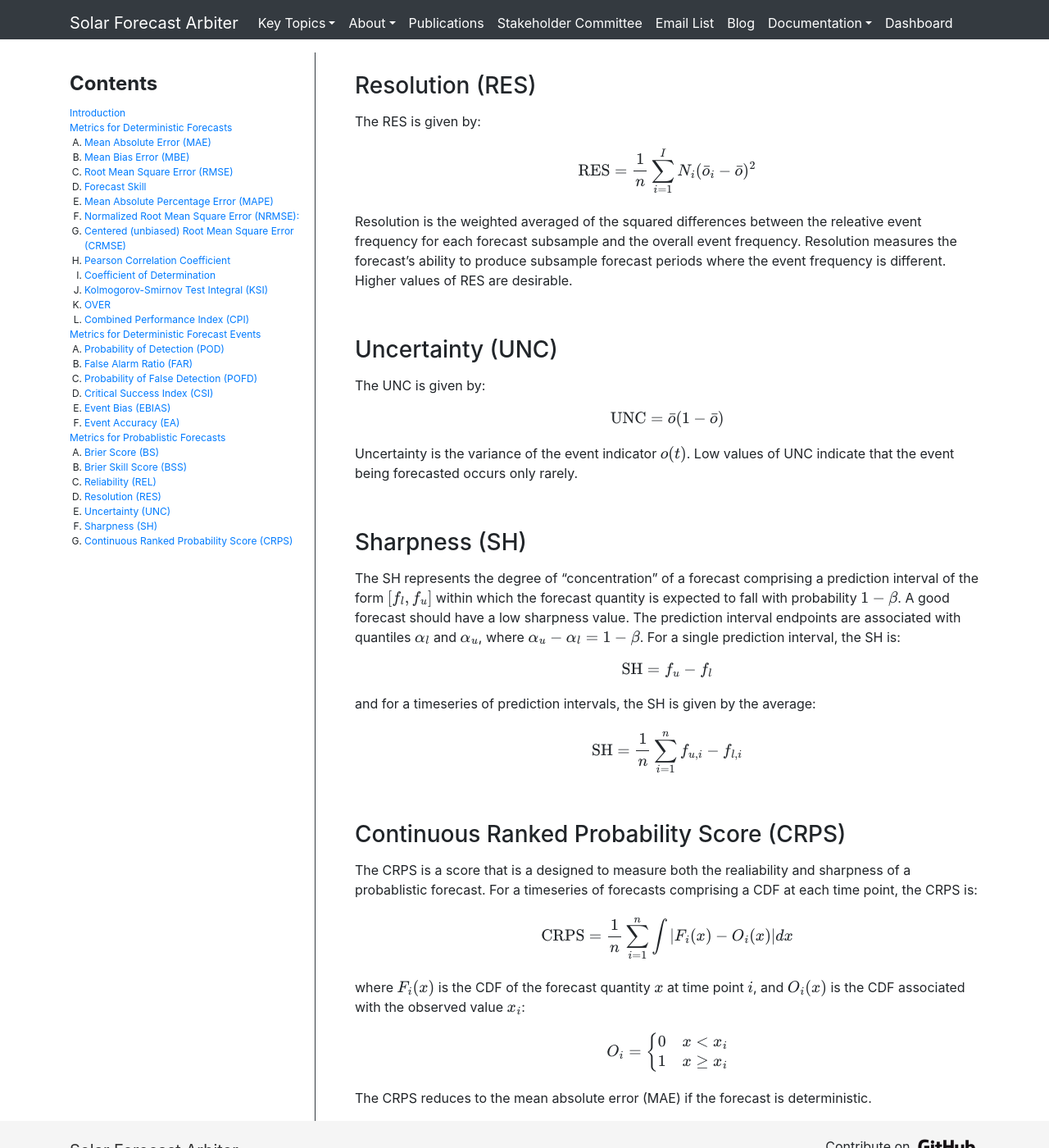
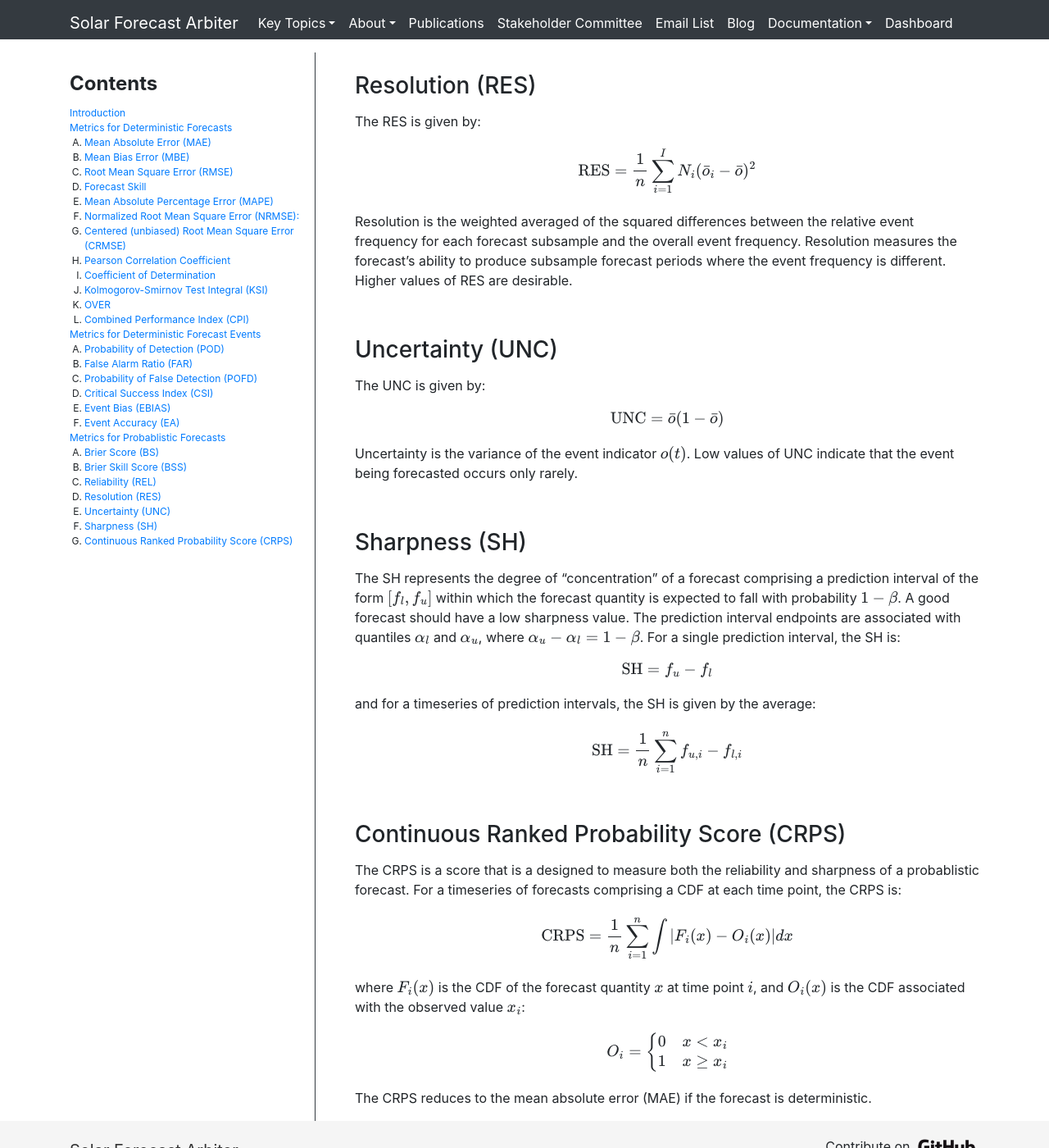
Before and after one commit to SolarArbiter/SolarArbiter.github.io, a Jekyll site: the page built from metrics.md, in a window 1280 px wide and 1400 px high, scrolled down 7469 px. Shown: the whole window at 82% size. Built offline with Jekyll 4.4.1, drawn with Linux system fonts in a browser that asks for light colours; formulas are drawn with MathJax 3; comment, search, counter and statistics services are not loaded; our own code applies the rules of GitHub Pages for plain Markdown files.

Commit message:
Correct typos (#106)

```diff
--- a/metrics.md
+++ b/metrics.md
@@ -257,7 +257,7 @@ The RES is given by:
 
 $$ \text{RES} = \frac{1}{n} \sum_{i=1}^I N_i (\bar{o}_i - \bar{o})^2 $$
 
-Resolution is the weighted averaged of the squared differences between the releative event frequency for each forecast subsample and the overall event frequency. Resolution measures the forecast's ability to produce subsample forecast periods where the event frequency is different. Higher values of RES are desirable.
+Resolution is the weighted averaged of the squared differences between the relative event frequency for each forecast subsample and the overall event frequency. Resolution measures the forecast's ability to produce subsample forecast periods where the event frequency is different. Higher values of RES are desirable.
 
 
 ### Uncertainty (UNC)
@@ -282,7 +282,7 @@ $$ \text{SH} = \frac{1}{n} \sum_{i=1}^n f_{u,i} - f_{l, i} $$
 
 ### Continuous Ranked Probability Score (CRPS)
 {: .anchor }
-The CRPS is a score that is a designed to measure both the realiability and sharpness of a probablistic forecast. For a timeseries of forecasts comprising a CDF at each time point, the CRPS is:
+The CRPS is a score that is a designed to measure both the reliability and sharpness of a probablistic forecast. For a timeseries of forecasts comprising a CDF at each time point, the CRPS is:
 
 $$ \text{CRPS} = \frac{1}{n} \sum_{i=1}^n \int | F_i(x) - O_i(x) | dx $$
 
```
